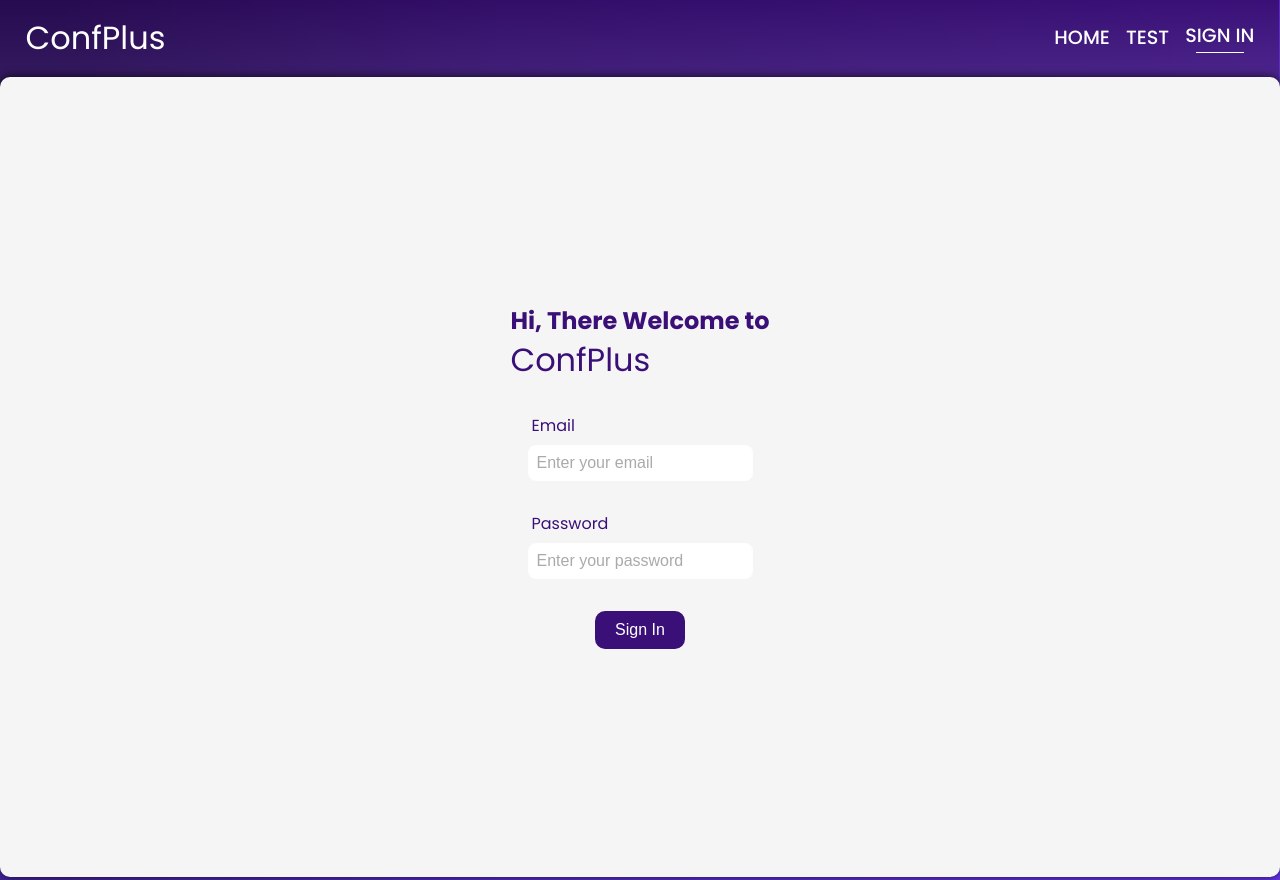
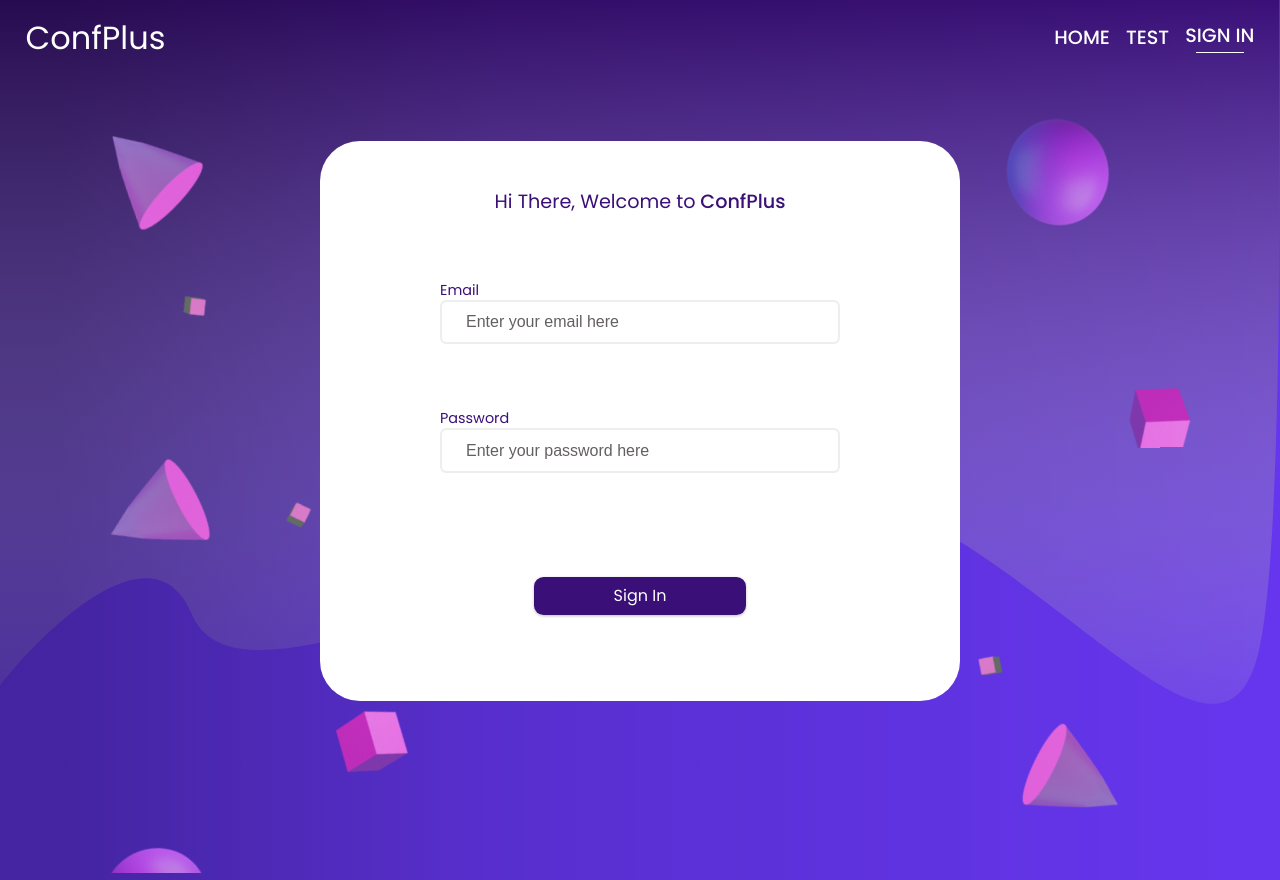
Before and after one commit to ConfPlusDevTeam/confplus-webapp, a Next.js app: page /signin in a window 1280 px wide. Built offline with nearby package versions, Linux system fonts and the light colour scheme; a web font is replaced by a local one.

Commit message:
styles(signin): add input field and button styles

```diff
--- a/app/components/Button/Button.jsx
+++ b/app/components/Button/Button.jsx
@@ -10,7 +10,7 @@
       className={`${
         variant == 1 ? Styles.signInButton : variant == 2 ? Styles.button : ""
       }`}
-      onClick={onClick}
+      onSubmit={onClick}
     >
       {text}
     </button>
--- a/app/components/Button/Button.module.scss
+++ b/app/components/Button/Button.module.scss
@@ -2,11 +2,13 @@
   margin: 0 auto;
   background-color: #3a1078;
   color: white;
-  border-radius: 10px;
-  padding: 10px 20px;
+  border-radius: 0.6rem;
+  padding: 0.4rem min(15vw, 5rem);
   font-size: 1rem;
   cursor: pointer;
   border: none;
+  box-shadow: #000000;
+  filter: drop-shadow(0rem 0.1rem 0.1rem rgba(0, 0, 0, 0.25));
 
   &:hover {
     background-color: darken(#3a1078, 10%);
--- a/app/components/FormField/FormField.jsx
+++ b/app/components/FormField/FormField.jsx
@@ -9,7 +9,7 @@
       }`}
     >
       <label htmlFor={label}>{label}</label>
-      <input type={type} id={label} placeholder={placeholder} />
+      <input required type={type} id={label} placeholder={placeholder} />
     </div>
   );
 }
--- a/app/components/FormField/FormField.module.scss
+++ b/app/components/FormField/FormField.module.scss
@@ -4,22 +4,22 @@
 
   label {
     color: #3a1078;
-    font-size: 16px;
-    margin-bottom: 8px;
-    margin-left: 4px;
+    font-size: 0.9rem;
     text-align: left;
     width: 100%;
   }
 
   input {
-    border: 1px solid #eeeeee12;
-    border-radius: 8px;
-    padding: 8px;
-    font-size: 16px;
-    width: 100%;
-    color: #555;
+    background: rgba(255, 255, 255, 0.4);
+    border: 2px solid #eeeeee;
+    border-radius: 0.4rem;
+    padding: 0.7rem 1.5rem;
+    font-size: 1rem;
+    width: min(60vw, 25rem);
+    color: #393737;
     &::placeholder {
-      color: #aaa;
+      color: #646060;
+      font-weight: 500;
     }
   }
 }
--- a/app/signin/page.jsx
+++ b/app/signin/page.jsx
@@ -10,25 +10,25 @@
   return (
     <form className={Styles.form}>
       <h2>
-        Hi, There Welcome to <Logo />
+        Hi There, Welcome to <Logo />
       </h2>
       <FormField
         label="Email"
         type="email"
-        placeholder="Enter your email"
+        placeholder="Enter your email here"
         variant={1}
       />
       <FormField
         label="Password"
         type="password"
-        placeholder="Enter your password"
+        placeholder="Enter your password here"
         variant={1}
       />
       <Button
         variant={1}
         type="submit"
         text="Sign In"
-        onClick={() => console.log("submitted")}
+        onClick={(e) => console.log("submitted")}
       />
     </form>
   );
--- a/app/signin/page.module.scss
+++ b/app/signin/page.module.scss
@@ -1,27 +1,33 @@
-.form{
+.form {
   display: flex;
   flex-direction: column;
   align-items: center;
-    justify-content: center;
-    row-gap: 2rem;
-    width: 100%;
-    height: 100%;
-    padding: 1rem;
-    background-color: #F5F5F5;
-    border-radius: 10px;
-    box-shadow: 0px 0px 10px 0px rgba(0,0,0,0.75);
-    color: #3A1078;
-    border: none;
+  row-gap: 4rem;
+  width: min(75vw, 40rem);
+  height: 70vh;
+  margin: auto;
+  margin-top: 10vh;
+  padding: 3rem;
+  background-color: #ffffff;
+  border-radius: 2.5rem;
+  color: #3a1078;
 
-    h1 {
-        font-size: 2rem;
-        font-weight: 500;
-        color: #3A1078;
+  h2 {
+    font-size: 1.2rem;
+    font-weight: 400;
+    color: #3a1078;
+    display: inline-flex;
+    flex-wrap: wrap;
+    gap: 0.3rem;
   }
 
-    h1 + p {
+  p {
     font-size: 1.2rem;
-        font-weight: 400;
-        color: #3A1078;
+    font-weight: 500;
+    color: #3a1078;
+  }
+  Button {
+    margin-top: 2.5rem;
+    font-family: "Poppins";
   }
 }
```
Lines whose indentation alone changed are shown as unchanged.
